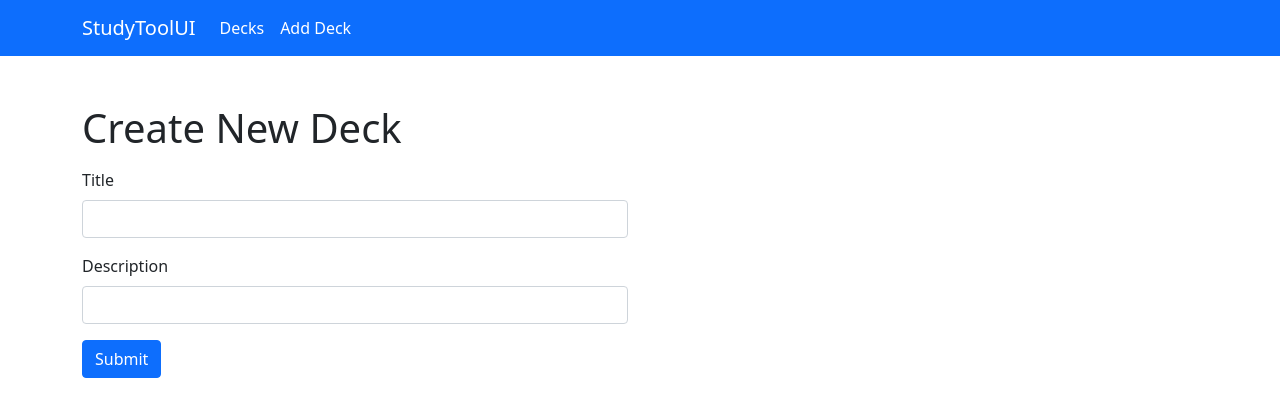
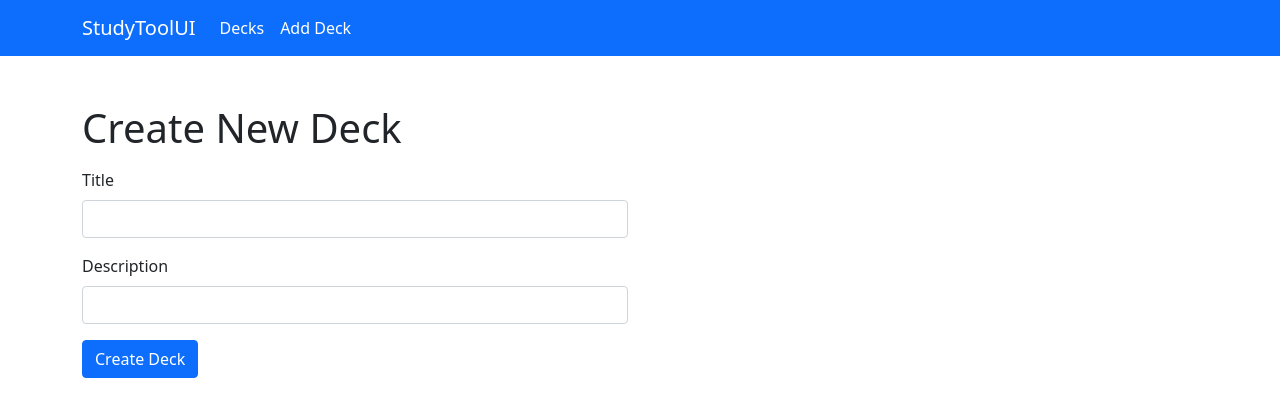
Before and after one commit to ianmbrain/StudyToolUI, an Angular app: page /decks/add in a window 1280 px wide. Shown: the top 416 px of the page. Built offline with nearby package versions, Linux system fonts and the light colour scheme.

Commit message:
Imp: Added routing to deck page when created deck.

```diff
--- a/src/app/components/decks/add-deck/add-deck.component.html
+++ b/src/app/components/decks/add-deck/add-deck.component.html
@@ -11,7 +11,7 @@
                     <label for="description" class="form-label">Description</label>
                     <input type="text" class="form-control" id="description" name="description" [(ngModel)] = "addDeckRequest.description">
                   </div>
-                <button type="submit" class="btn btn-primary">Submit</button>
+                <button type="submit" class="btn btn-primary">Create Deck</button>
               </form>
         </div>
     </div>
--- a/src/app/components/decks/add-deck/add-deck.component.ts
+++ b/src/app/components/decks/add-deck/add-deck.component.ts
@@ -1,4 +1,5 @@
 import { Component, OnInit } from '@angular/core';
+import { Router } from '@angular/router';
 import { Deck } from 'src/app/models/deck.model';
 import { DecksService } from 'src/app/services/decks.service';
 
@@ -14,7 +15,7 @@ export class AddDeckComponent implements OnInit {
     description: ''
   };
 
-  constructor(private decksService: DecksService) { }
+  constructor(private decksService: DecksService, private router: Router) { }
 
   ngOnInit(): void {
 
@@ -25,5 +26,7 @@ export class AddDeckComponent implements OnInit {
     .subscribe({
       next:(request) => { }
     });
+
+    this.router.navigate(['decks']);
   }
 }
```
